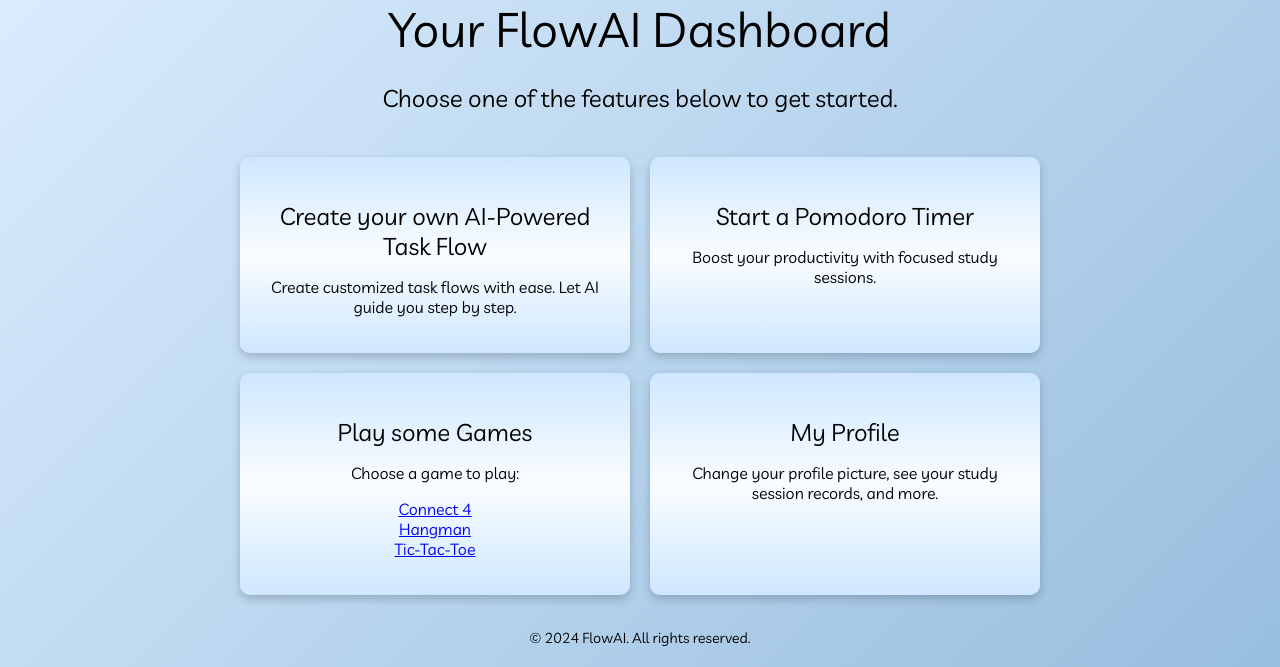
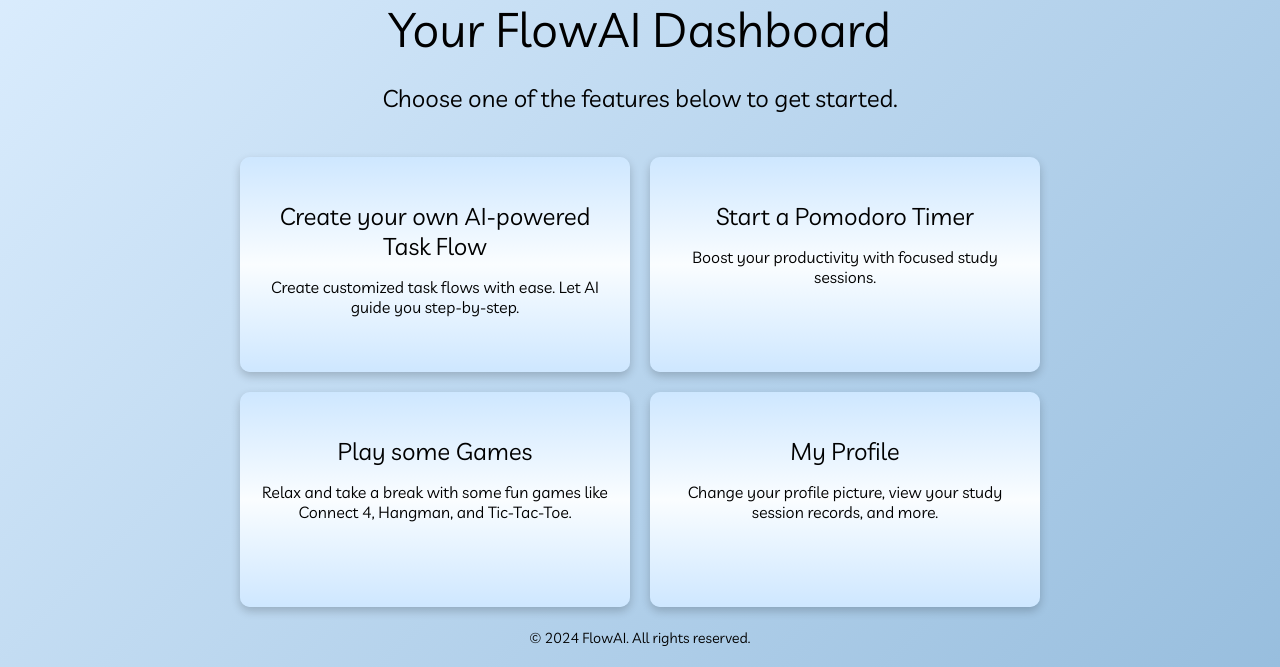
Before and after one commit to pranitha05/FlowAI, a Python web app: template client/templates/landing.html in a window 1280 px wide. Shown: the part 133-800 px from the top of the page. Run offline with Jinja, Linux system fonts and the light colour scheme; the template is opened without the code that fills it, so the values that code supplies are empty.

Commit message:
replaced individual games with link to games.html, grammar corrections, updated links

```diff
--- a/client/templates/landing.html
+++ b/client/templates/landing.html
@@ -111,6 +111,7 @@
   }
 
   .feature-card {
+    height: 175px;
     background: linear-gradient(180deg, rgb(206, 231, 255) 0%,rgb(250, 253, 255), rgba(206, 231, 255) 100%);
     border-radius: 10px;
     padding: 20px;
@@ -132,11 +133,6 @@
     font-size: 1rem;
   }
 
-  ul {
-    list-style-type: none;
-    padding: 0;
-  }
-
   footer {
     position: absolute;
     bottom: 20px;
@@ -151,10 +147,10 @@
       FlowAI
     </div>
     <nav>
-      <a class="navbar-a" href="{{ url_for('logout') }}">Create an AI Task Flow</a>
-      <a class="navbar-a" href="{{ url_for('logout') }}">Pomodoro Timer</a>
-      <a class="navbar-a" href="{{ url_for('logout') }}">Games</a>
-      <a class="navbar-a" href="{{ url_for('logout') }}">My Profile</a>
+      <a class="navbar-a" href="AI_agent.html">Create an AI Task Flow</a>
+      <a class="navbar-a" href="pomodoro_timer.html">Pomodoro Timer</a>
+      <a class="navbar-a" href="games.html">Games</a>
+      <a class="navbar-a" href="user_profile.html">My Profile</a>
       <a id="navbar-logout" href="{{ url_for('logout') }}">Logout</a>
     </nav>
   </header>
@@ -163,25 +159,20 @@
     <p>Choose one of the features below to get started.</p>
     <div class="features">
       <div class="feature-card" style="cursor: pointer" onclick="window.location.href='AI_agent.html'">
-        <h3>Create your own AI-Powered Task Flow</h3>
-        <p>Create customized task flows with ease. Let AI guide you step by step.</p>
+        <h3>Create your own AI-powered Task Flow</h3>
+        <p>Create customized task flows with ease. Let AI guide you step-by-step.</p>
       </div>
       <div class="feature-card" style="cursor: pointer" onclick="window.location.href='pomodoro_timer.html'">
         <h3>Start a Pomodoro Timer</h3>
         <p>Boost your productivity with focused study sessions.</p>
       </div>
-      <div class="feature-card">
+      <div class="feature-card" style="cursor: pointer" onclick="window.location.href='games.html'">
         <h3>Play some Games</h3>
-        <p>Choose a game to play:</p>
-        <ul>
-          <li><a href="../gamescoded/connect4/connect4_index.html">Connect 4</a></li>
-          <li><a href="../gamescoded/hangman/hangman_index.html">Hangman</a></li>
-          <li><a href="../gamescoded/tictctoe/tictactoe_index.html">Tic-Tac-Toe</a></li>
-        </ul>
+        <p>Relax and take a break with some fun games like Connect 4, Hangman, and Tic-Tac-Toe.</p>
       </div>
       <div class="feature-card" style="cursor: pointer" onclick="window.location.href='user_profile.html'">
         <h3>My Profile</h3>
-        <p>Change your profile picture, see your study session records, and more.</p>
+        <p>Change your profile picture, view your study session records, and more.</p>
       </div>
     </div>
   </main>
```
Also changed, not shown: client/templates/games.html (added).
